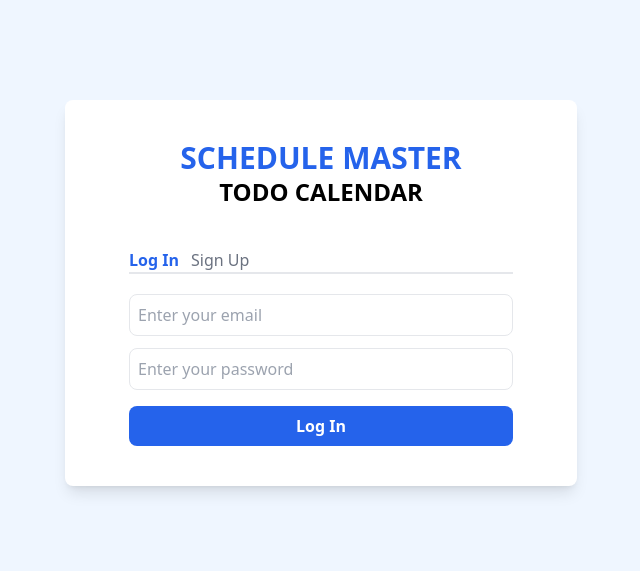
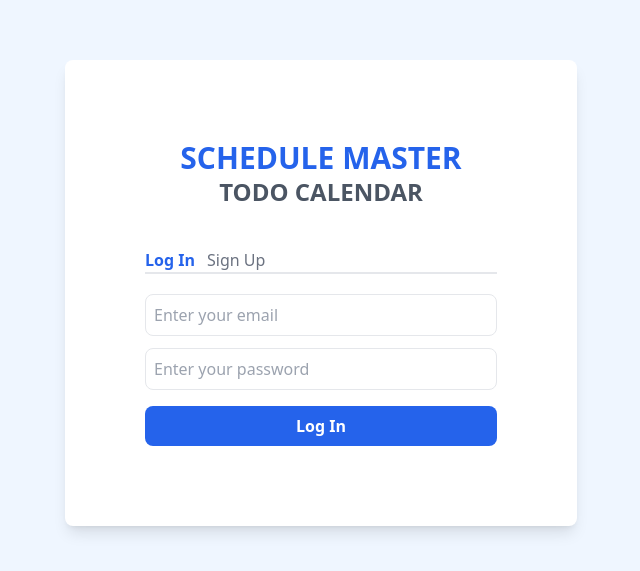
Before and after one commit to odnodeveloper/ScheduleMaster-Todo-Calendar, a React (Vite) app: page / in a window 1280 px wide. Shown: the part 107-678 px from the top of the page, without its empty margins (319-959 px from the left). Built offline with nearby package versions, Linux system fonts and the light colour scheme.

Commit message:
Fixed layout error

```diff
--- a/src/App.tsx
+++ b/src/App.tsx
@@ -3,11 +3,11 @@ import LoginSignup from './components/LoginSignupPage/LoginSignup';
 
 function App() {
   return (
-    <main className="py-20 h-screen bg-blue-50 flex justify-center items-center text-center">
-      <div className="bg-white p-10 rounded-lg shadow-lg max-w-lg w-full flex flex-col justify-center items-center">
+    <main className="py-20 h-screen bg-blue-50 flex justify-center text-center items-center">
+      <div className="bg-white p-20 rounded-lg shadow-lg max-w-lg w-full flex flex-col justify-center">
         <div className="pb-10">
           <h1 className="font-bold text-3xl text-blue-600">SCHEDULE MASTER</h1>
-          <h2 className="font-bold text-2xl">TODO CALENDAR</h2>
+          <h2 className="font-bold text-2xl text-gray-600">TODO CALENDAR</h2>
         </div>
         <div>
           <LoginSignup />
```
